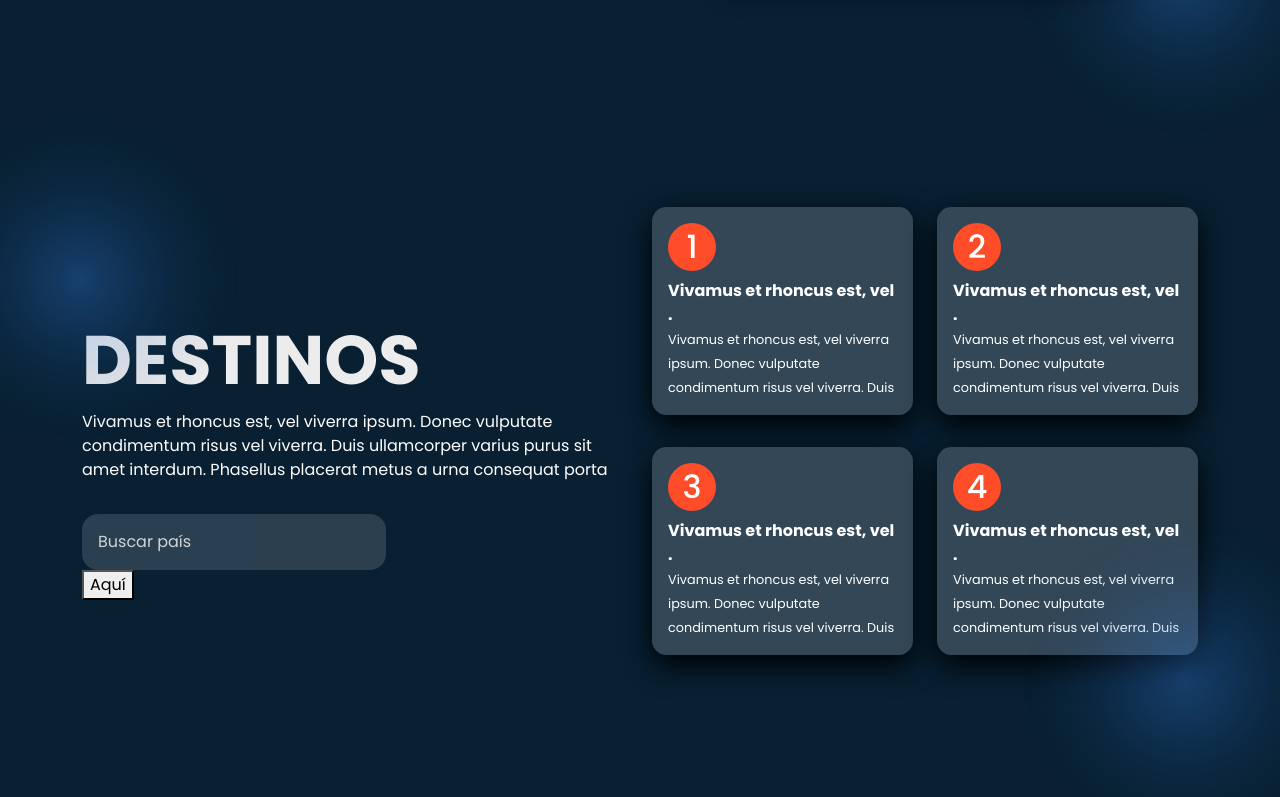
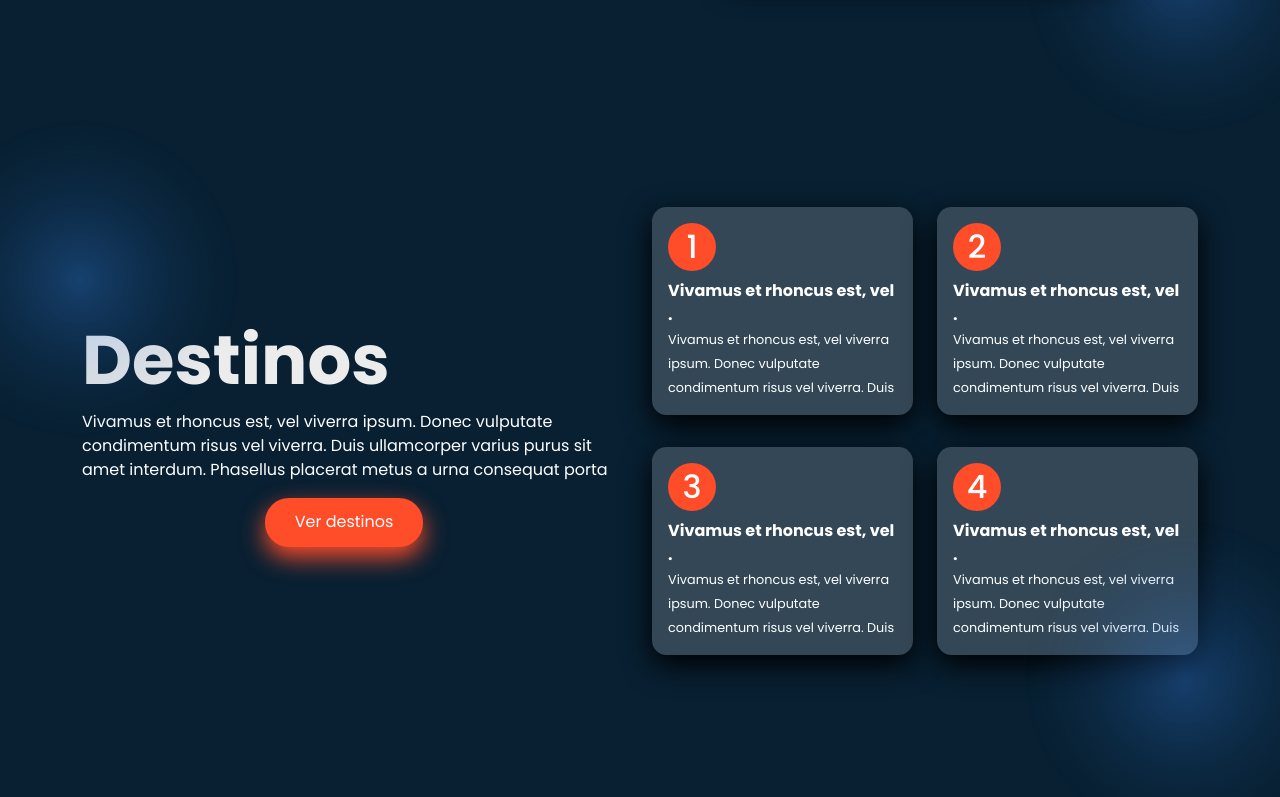
Before and after one commit to Felipev98/travelapp, a Vue app: page / in a window 1280 px wide. Shown: the part 1177-1974 px from the top of the page. Built offline with nearby package versions, Linux system fonts and the light colour scheme.

Commit message:
add: paises page

```diff
--- a/src/components/Destinos.vue
+++ b/src/components/Destinos.vue
@@ -5,15 +5,11 @@
               <div class="row">
                   <div class="col-6">
                       <div class="texto-destinos">
-                          <h2>DESTINOS</h2>
+                          <h2>{{titulo1}}</h2>
                           <span>Vivamus et rhoncus est, vel viverra ipsum. Donec vulputate condimentum risus vel viverra. Duis ullamcorper varius purus sit amet interdum. Phasellus placerat metus a urna consequat porta</span>
-                          <input v-model="pais" class="input-destinos" type="text" placeholder="Buscar país">
-                          <button @click="getcountry" >Aquí</button>
                       </div>
-                      <div v-for="infos in info" :key="infos.id">
-                          <p>{{infos.name}}</p>
-
-                          <!-- <span>{{infos.neighbors}}</span> -->
+                      <div class="boton">
+                      <router-link to="/paises" ><button>{{boton}}</button></router-link>
                       </div>
                   </div>
                 <div class="col-6">
@@ -81,23 +77,13 @@
 </template>
 
 <script>
-import axios from "axios"
 export default {
-    data() {
-        return {
-            pais:'',
-            info:null
-        }
-    },
-    methods:{
-        async getcountry(){
-            let paises = this.pais
-            let datos = await axios.get(`https://travelbriefing.org/${paises}?format=json`)
-            console.log(datos)
-            this.info = datos.data
-
-        }
+data() {
+    return {
+        boton: 'Ver destinos',
+        titulo1: 'Destinos',
     }
+},
 }
 </script>
 
@@ -109,17 +95,7 @@ export default {
     color: white;
     margin-top: 7rem;
 }
-.input-destinos{
-    display: block;
-    margin-top: 2rem;
-    padding: 1rem;
-    border-radius: 1rem;
-    border: none;
-    outline: none;
-    opacity: 81%;
-    width: 19rem;
-    background: #334756;
-}
+
 .tarjeta-destino{
     background: #334756;
     height: 13rem;
@@ -156,4 +132,20 @@ export default {
     box-shadow: 0px 10px 30px black;
     margin-top: 2rem;
 }
+.boton{
+        width: 96%;
+    text-align: center;
+    margin-top: 1rem;
+}
+.boton button{
+    border-radius: 1.5rem;
+    padding: 0.8rem;
+    width: 30%;
+    background: #FF4C29;
+    box-shadow: 0 10px 25px #ff4c29;
+    border: none;
+    color: #ffff;
+    transition: all 0.3s ease-in-out;
+}
+
 </style>
--- a/src/components/Nosotros.vue
+++ b/src/components/Nosotros.vue
@@ -23,7 +23,7 @@
           <div class="row">
               <div class="col-xl-6">
                   <div class="texto-nosotros">
-                      <h2>NOSOTROS</h2>
+                      <h2>{{titulo}}</h2>
                       <p>Lorem ipsum dolor sit amet, consectetur dunt, unc malesuada.</p>
                       <p>Nos dedicamos a:</p>
                   </div>
@@ -84,7 +84,11 @@
 
 <script>
 export default {
-
+    data() {
+        return {
+            titulo:'Nosotros'
+        }
+    },
 }
 </script>
 
--- /dev/null
+++ b/src/components/Paises.vue
@@ -0,0 +1,90 @@
+<template>
+  <div>
+      <div class="container">
+          <div class="row">
+              <div class="col-12">
+            <input v-model="pais" class="input-destinos" type="text" placeholder="Buscar país">
+            <button @click="getcountry" >Aquí</button>
+              </div>
+
+          </div>
+          <div class="row">
+                    <div class="col-6">
+                     <div  v-for="infos in info" :key="infos.id">
+                  <div class="titulo-pais">
+                      <h2>{{infos.full}}</h2>
+                    </div>
+                  </div>
+                      <div class="imagen--">
+                          <!-- <img :src="`https://travelbriefing.org/sites/views/default/images/flags/4x3/${prueba}.svg`" alt=""> -->
+                      </div>
+                    </div>
+                     <div class="col-6">
+                             <div class="row">
+                                 <div class="col-6">
+                            <div v-for="infos in info" :key="infos.id">
+                               <p>{{infos.name}}</p>
+                                    </div>
+                                     </div>
+                             </div>
+
+              </div>
+
+      </div>
+  </div>
+
+  </div>
+</template>
+
+<script>
+import axios from "axios"
+export default {
+data() {
+        return {
+            pais:'',
+            info:null,
+            prueba:null
+        }
+    },
+    methods:{
+        async getcountry(){
+            let paises = this.pais
+            let datos = await axios.get(`https://travelbriefing.org/${paises}?format=json`)
+            console.log(datos)
+            this.info = datos.data
+            this.prueba = JSON.stringify(datos.data.names.iso2.toLowerCase()).replace(/['"]+/g, '')
+        }
+    }
+}
+</script>
+
+<style>
+.input-destinos{
+    display: block;
+    padding: 1rem;
+    border-radius: 1rem;
+    border: none;
+    outline: none;
+    opacity: 81%;
+    width: 19rem;
+    background: #334756;
+        margin: auto;
+    width: 80%;
+    margin-top: 2rem;
+}
+.titulo-pais{
+    margin-top: 5rem;
+}
+.titulo-pais h2 {
+    color: #ECECEC;
+    font-weight: 700;
+    font-size: 3.4rem;
+}
+.burbuja{
+    background: red;
+    height: 6rem;
+    border-radius: 1rem;
+    padding: 1rem;
+}
+
+</style>
--- a/src/router/index.js
+++ b/src/router/index.js
@@ -17,6 +17,14 @@ const routes = [
     // this generates a separate chunk (about.[hash].js) for this route
     // which is lazy-loaded when the route is visited.
     component: () => import(/* webpackChunkName: "about" */ '../views/About.vue')
+  },
+  {
+    path: '/paises',
+    name: 'Paises',
+    // route level code-splitting
+    // this generates a separate chunk (about.[hash].js) for this route
+    // which is lazy-loaded when the route is visited.
+    component: () => import(/* webpackChunkName: "about" */ '../views/Paises.vue')
   }
 ]
 
--- /dev/null
+++ b/src/views/Paises.vue
@@ -0,0 +1,20 @@
+<template>
+  <div>
+<Navbar/>
+<Paises/>
+  </div>
+</template>
+
+<script>
+import Navbar from '../components/Navbar.vue'
+import Paises from '../components/Paises.vue'
+export default {
+components:{
+    Paises,Navbar
+}
+}
+</script>
+
+<style>
+
+</style>
```
